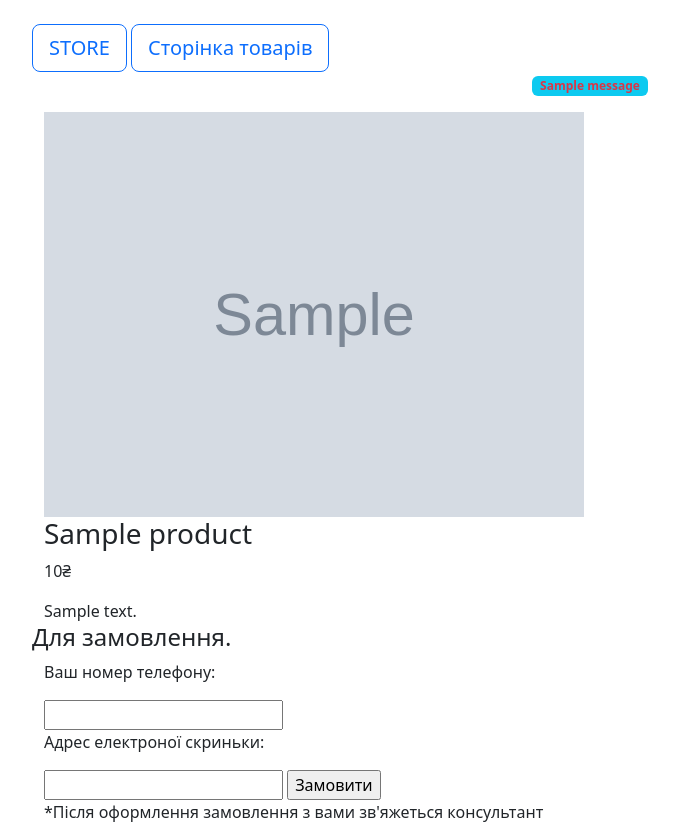
After one commit to GoIteensCources/WEB_17_shoe_shop, a Flask app: template templates/order.html in a window 1280 px wide. The commit adds this page. Shown: the whole page, without its empty margins (50-729 px from the left). Run offline with Flask 3, Linux system fonts and the light colour scheme; the template is opened without the code that fills it: most values are stand-ins (such as "Sample title", 1, 10 or a date in 2020); grey boxes marked "Sample" are stand-in pictures; one stand-in notice (Sample message) is shown.

Commit message:
mini fix

```diff
--- a/app.py
+++ b/app.py
@@ -1,12 +1,58 @@
-from flask import Flask
-from db_settings import config
+from flask import Flask, render_template, request, redirect, url_for, flash
+from settings import Session, DatabaseConfig
+from models import Product, Order
+from sqlalchemy import select
+
+app = Flask(__name__)
+app.config.from_object(DatabaseConfig)
 
 
-app = Flask(__name__)
+@app.route("/")
+def index():
+    return render_template("index.html")
 
-@app.route()
-def index():
-    pass
+
+# Сторінка з усіма товарами
+@app.route("/products")
+def products():
+    with Session() as session:
+        stmt = select(Product)
+        all_products = session.scalars(stmt).fetchall()
+        # all_products = session.query(Product).all() # Взяття усіх товарів з БД
+
+    return render_template(
+        "products.html", products=all_products
+    )  # Передача html-файлу разом з інформацією про товари
+
+
+# Сторінка замовлення
+@app.route("/order/<int:product_id>", methods=["GET", "POST"])
+def order(product_id):
+    with Session() as session:
+        stmt = select(Product).where(Product.id == product_id)
+        product = session.scalar(stmt)
+        # product = session.query(Product).get(product_id) # Забираємо данні про товар за його id
+
+        if not product:
+            return "Товар не знайдено", 404
+
+        if request.method == "POST":
+            phone = request.form["phone"]
+            email = request.form["email"]
+
+            # Створюємо нове замовлення
+            new_order = Order(phone=phone, email=email, product_id=product_id)
+            session.add(new_order)
+            session.commit()
+
+            flash(f"Шузи: {product.name} замовлено!")
+            return redirect(
+                url_for("index")
+            )  # Повертаємо користувача на головну сторінку
+
+        return render_template(
+            "order.html", product=product
+        )  # Передаємо данні про товар разом з html-файлом
 
 
 if __name__ == "__main__":
--- /dev/null
+++ b/requirements.txt
@@ -0,0 +1,4 @@
+Flask
+psycopg2
+python-dotenv
+SQLAlchemy
--- a/sqlite_create_database.py
+++ /dev/null
@@ -1,6 +0,0 @@
-from db_settings import Base
-
-
-base = Base()
-base.drop_db()
-base.create_db()
--- a/tempaltes/base.html
+++ b/templates/base.html
@@ -7,13 +7,20 @@
         rel="stylesheet"
         integrity="sha384-QWTKZyjpPEjISv5WaRU9OFeRpok6YctnYmDr5pNlyT2bRjXh0JMhjY6hW+ALEwIH"
         crossorigin="anonymous">
+    <title>{% block title %}Shoes store{% endblock title %}</title>
 </head>
 
-<body>
-    <div class="container">
-        <h1>Привіт, адаптивний дизайн!</h1>
-        <p>Спробуйте змінити розмір вікна</p>
-    </div>
+<body class="container">
+    <nav class="mt-4">
+        <a href="{{url_for('index')}}" class="btn btn-outline-primary btn-lg">STORE</a>
+        <a href="{{url_for('products')}}" class="btn btn-outline-primary btn-lg">Сторінка товарів</a>
+    </nav>
+
+    {% include "components/flash_message.html" %}
+
+
+    {% block content %}
+    {% endblock %}
 
     <script src="https://cdn.jsdelivr.net/npm/bootstrap@5.3.3/dist/js/bootstrap.bundle.min.js"
         integrity="sha384-YvpcrYf0tY3lHB60NNkmXc5s9fDVZLESaAA55NDzOxhy9GkcIdslK1eN7N6jIeHz"
--- /dev/null
+++ b/templates/components/flash_message.html
@@ -0,0 +1,11 @@
+<div class="container text-center">
+    {% with messages = get_flashed_messages() %}
+        {% if messages %}
+        <div class ="flashes">
+            {% for message in messages %}
+                <p class="badge text-bg-info text-danger">{{ message }}</p>
+            {% endfor %}
+        </div>
+        {% endif %}
+    {% endwith %}
+</div>
--- /dev/null
+++ b/templates/order.html
@@ -0,0 +1,27 @@
+{% extends "base.html" %}
+
+{% block title %} {{product.name}} {% endblock %}
+
+
+{% block content %}
+    <div class="container-fluid">
+        <img src="/static/images/{{product.image_filename}}" width="540">
+        <h3>{{product.name}}</h3>
+        <p>{{product.price}}₴</p>
+        <div>{{product.description}}</div>
+    </div>
+
+    <h4>Для замовлення.</h4>
+    <div class="container">
+        <form method="post" action="{{ url_for('order', product_id=product.id) }}">
+            <p>Ваш номер телефону:</p>
+            <input type="text" name="phone">
+
+            <p>Адрес електроної скриньки:</p>
+            <input type="text" name="email">
+            <input type="submit" value="Замовити">
+        </form>
+    <div>
+    <p>*Після оформлення замовлення з вами зв'яжеться консультант</p>
+
+{% endblock %}
```
Also changed, not shown: models.py (added, +63 -0 lines), pg_create_database.py (+13 -7 lines), settings.py (renamed from db_settings.py, +15 -9 lines), static/static.css (added, +7 -0 lines), templates/index.html (added, +7 -0 lines), templates/products.html (added, +19 -0 lines), 2 other files.
